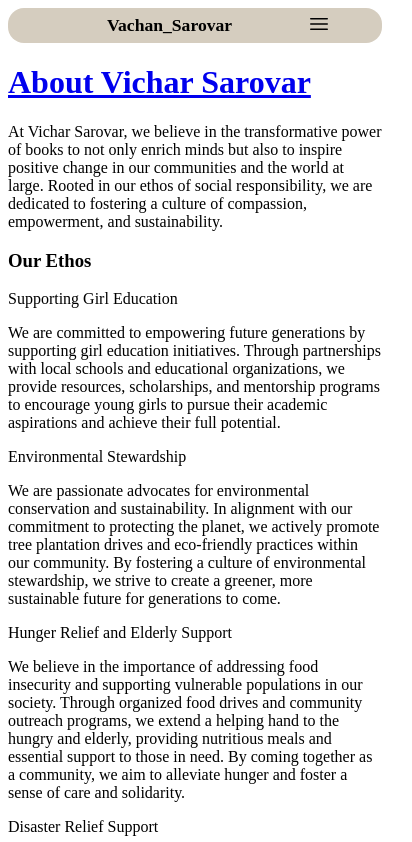
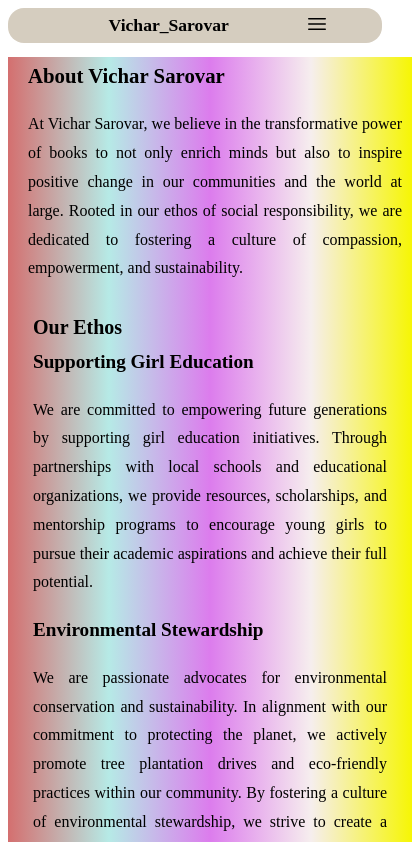
Before and after one commit to sukeshtyagi/Vichar_Sarovar, a React (Create React App) app: page /about in a window 390 px wide. Shown: the top 842 px of the page, 412 px wide, since content can reach past the window. Built offline with nearby package versions, Linux system fonts and the light colour scheme.

Commit message:
Style sheet updated with Media query and other styles

```diff
--- a/src/components/About.jsx
+++ b/src/components/About.jsx
@@ -1,6 +1,7 @@
 import React from "react";
 import style from "../style/About.module.css";
 import { NavLink } from "react-router-dom";
+import Header from "./Header";
 
 function About() {
   return (
@@ -9,7 +10,7 @@
         <NavLink className={style.navlink} to="/home">
           <h1>About Vichar Sarovar</h1>
         </NavLink>
-        <p>
+        <p className={style.aboutCompany}>
           At Vichar Sarovar, we believe in the transformative power of books to
           not only enrich minds but also to inspire positive change in our
           communities and the world at large. Rooted in our ethos of social
--- a/src/components/Header.jsx
+++ b/src/components/Header.jsx
@@ -15,7 +15,7 @@
             setSmallScreen(false);
           }}
         >
-          <h3>Vachan_Sarovar</h3>
+          <h3>Vichar_Sarovar</h3>
         </NavLink>
       </div>
 
--- a/src/style/About.module.css
+++ b/src/style/About.module.css
@@ -0,0 +1,88 @@
+.aboutContainer {
+  width: 100%;
+  height: auto;
+  line-height: 1.8;
+  padding: 0 15px;
+  background: linear-gradient(
+    to right,
+    #d46f6f,
+    #b6eae6,
+    #dc7ced,
+    #f6eeee,
+    #f6f604
+  );
+}
+
+.header {
+  width: 100%;
+  padding: 0 5px;
+}
+
+.navlink {
+  text-decoration: none;
+  color: black;
+  font-size: 0.65em;
+  font-weight: 100;
+}
+
+.aboutCompany {
+  text-align: justify;
+}
+
+.ethosContainer {
+  margin: 0;
+  padding: 0;
+  display: flex;
+  flex-direction: column;
+  align-items: start;
+  padding: 10px;
+}
+
+.ethosHeadingContainer {
+  margin: 0;
+  padding: 0;
+}
+
+.ethosHeadingContainer > h3 {
+  margin: 0;
+  padding: 0;
+  font-size: 1.25em;
+  font-weight: 900;
+}
+
+.girlEductaionEthoContainer {
+  margin: 0;
+  padding: 0;
+}
+
+.ethoHeading {
+  font-size: 1.2em;
+  font-weight: 600;
+  margin: 0;
+  padding: 0;
+}
+
+.aboutEtho {
+  text-align: justify;
+}
+
+.footerContainer {
+  line-height: 1.8;
+  text-align: justify;
+}
+@media screen and (min-width: 768px) {
+  .aboutContainer {
+    width: 90%;
+    margin-top: 10px;
+    font-size: 1.25em;
+    margin: auto;
+  }
+}
+
+@media screen and (min-width: 1000px) {
+  .aboutContainer {
+    width: 80%;
+    margin: auto;
+    margin-top: 20px;
+  }
+}
```
